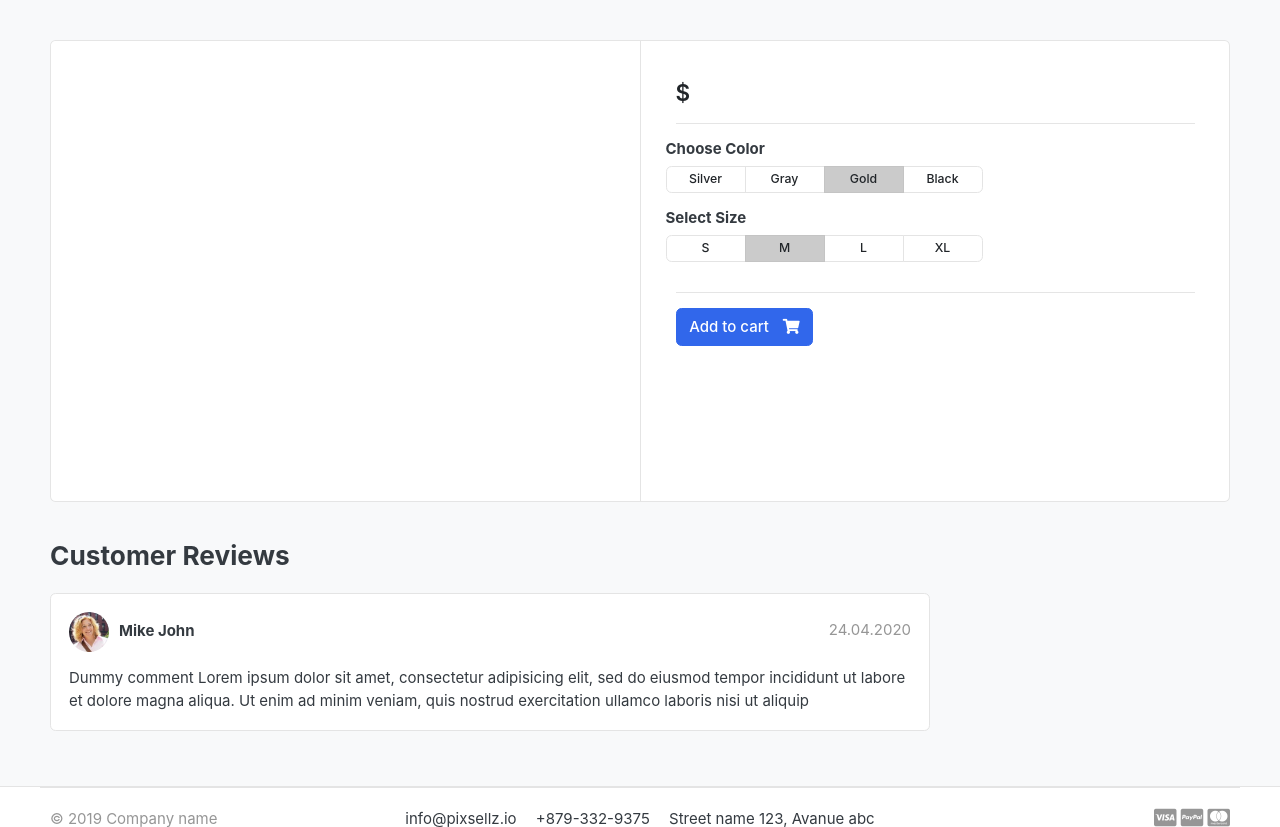
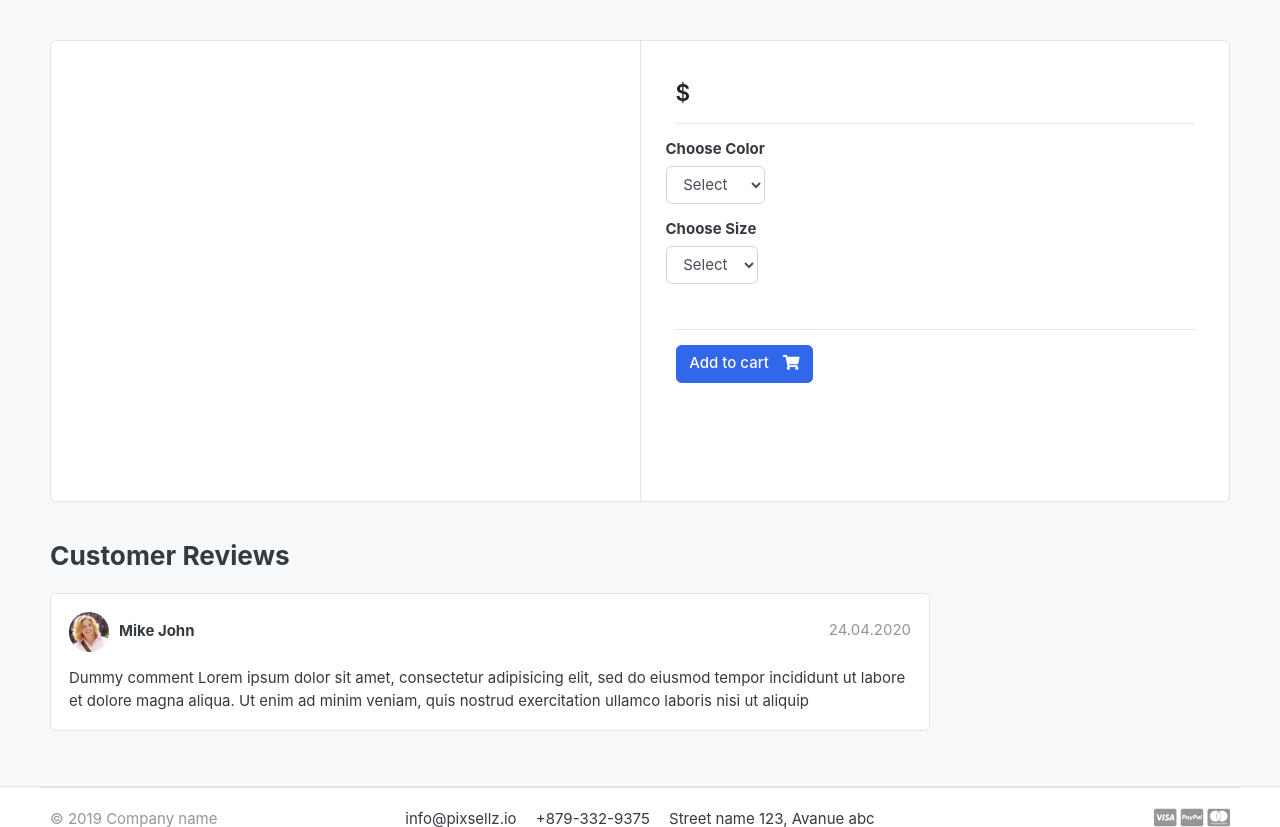
Before and after one commit to baraiyarajat/ecommerce_website, a Django app: template templates/store/product_details.html in a window 1280 px wide. Shown: the part 118-945 px from the top of the page. Run offline with Django 3.2, Linux system fonts and the light colour scheme; the template is opened without the code that fills it, so the values that code supplies are empty; some libraries are stand-ins or nearby versions; some web fonts are replaced.

Commit message:
-Product Variations in Cart

```diff
--- a/carts/urls.py
+++ b/carts/urls.py
@@ -4,6 +4,6 @@ from . import views
 urlpatterns = [
     path('', views.cart, name='cart'),
     path('add_to_cart/<int:product_id>/', views.add_to_cart, name='add_to_cart'),
-    path('remove_from_cart/<int:product_id>/', views.remove_from_cart, name='remove_from_cart'),
-    path('remove_item_from_cart/<int:product_id>/', views.remove_item_from_cart, name='remove_item_from_cart'),
+    path('remove_from_cart/<int:product_id>/<int:cart_item_id>/', views.remove_from_cart, name='remove_from_cart'),
+    path('remove_item_from_cart/<int:product_id>/<int:cart_item_id>/', views.remove_item_from_cart, name='remove_item_from_cart'),
 ]
--- a/templates/store/product_details.html
+++ b/templates/store/product_details.html
@@ -18,7 +18,11 @@
 </article> <!-- gallery-wrap .end// -->
 		</aside>
 		<main class="col-md-6 border-left">
-<article class="content-body">
+<form action="{% url 'add_to_cart' single_product.id %}" method="POST" >
+	{% csrf_token %}
+	<article class="content-body">
+
+
 
 <h2 class="title">{{ single_product.product_name }}</h2>
 
@@ -33,54 +37,37 @@
 	<div class="row">
 		<div class="item-option-select">
 			<h6>Choose Color</h6>
-			<div class="btn-group btn-group-sm btn-group-toggle" data-toggle="buttons">
-			  <label class="btn btn-light">
-			    <input type="radio" name="radio_color"> Silver
-			  </label>
-			  <label class="btn btn-light">
-			    <input type="radio" name="radio_color" > Gray
-			  </label>
-			  <label class="btn btn-light active">
-			    <input type="radio" name="radio_color checked"> Gold
-			  </label>
-			  <label class="btn btn-light">
-			    <input type="radio" name="radio_color"> Black
-			  </label>
-			</div>
+			<select name="color" class="form-control" required >
+				<option value="" disabled selected >Select</option>
+				{% for i in single_product.variation_set.colors %}
+				<option value="{{i.variation_value | lower}}" >{{i.variation_value | capfirst}}</option>
+				{% endfor %}
+			</select>
 		</div>
 	</div> <!-- row.// -->
 	<div class="row">
 		<div class="item-option-select">
-			<h6>Select Size</h6>
-			<div class="btn-group btn-group-sm btn-group-toggle" data-toggle="buttons">
-			  <label class="btn btn-light">
-			    <input type="radio" name="radio_color"> S
-			  </label>
-			  <label class="btn btn-light active">
-			    <input type="radio" name="radio_color" checked> M
-			  </label>
-			  <label class="btn btn-light">
-			    <input type="radio" name="radio_color"> L
-			  </label>
-			  <label class="btn btn-light">
-			    <input type="radio" name="radio_color"> XL
-			  </label>
-			</div>
+				<div class="item-option-select">
+					<h6>Choose Size</h6>
+					<select name="size" class="form-control" required>
+						<option value="" disabled selected >Select</option>
+						{% for i in single_product.variation_set.sizes %}
+						<option value="{{i.variation_value | lower}}" >{{i.variation_value | capfirst}}</option>
+						{% endfor %}
+
+					</select>
+				</div>
 		</div>
 	</div> <!-- row.// -->
 	<hr>
 	{% if single_product.stock <= 0 %}
 	<h5  class="text-danger" >Out of Stock</h5>
 	{% else %}
-		{% if in_cart %}
-			<a href="#" class="btn  btn-success"> <span class="text">Added to cart</span> <i class="fas fa-check"></i>  </a>
-			<a href="{% url 'cart' %}" class="btn  btn-outline-primary"> <span class="text">View Cart</span> <i class="fas fa-eye"></i>  </a>
-		{% else %}
-			<a href="{% url 'add_to_cart' single_product.id %}" class="btn  btn-primary"> <span class="text">Add to cart</span> <i class="fas fa-shopping-cart"></i>  </a>
-		{% endif %}
+		<button type="submit"  class="btn  btn-primary"> <span class="text">Add to cart</span> <i class="fas fa-shopping-cart"></i>  </button>
 	{% endif %}
 
-</article> <!-- product-info-aside .// -->
+	</article> <!-- product-info-aside .// -->
+</form>
 		</main> <!-- col.// -->
 	</div> <!-- row.// -->
 </div> <!-- card.// -->
```
Also changed, not shown: store/admin.py (+8 -1 lines), store/models.py (+27 -0 lines), templates/store/cart.html (+16 -4 lines).
